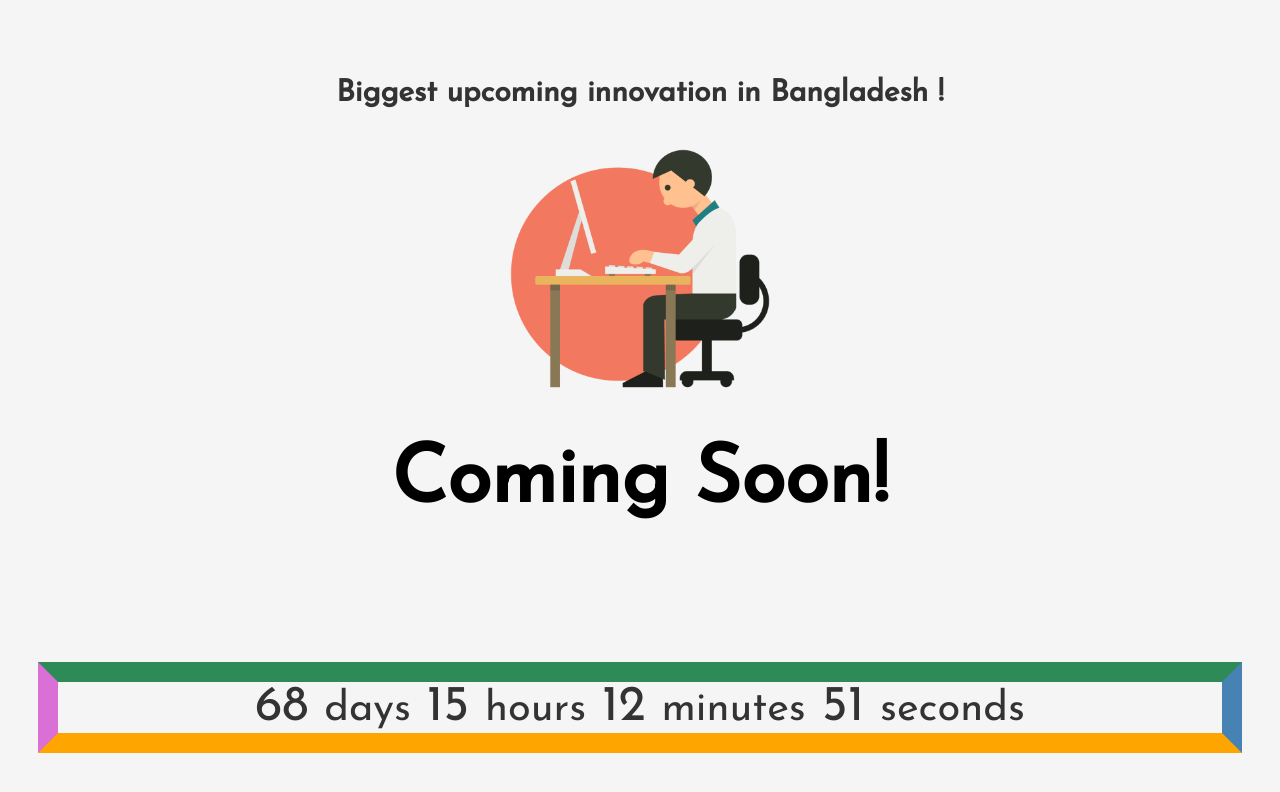
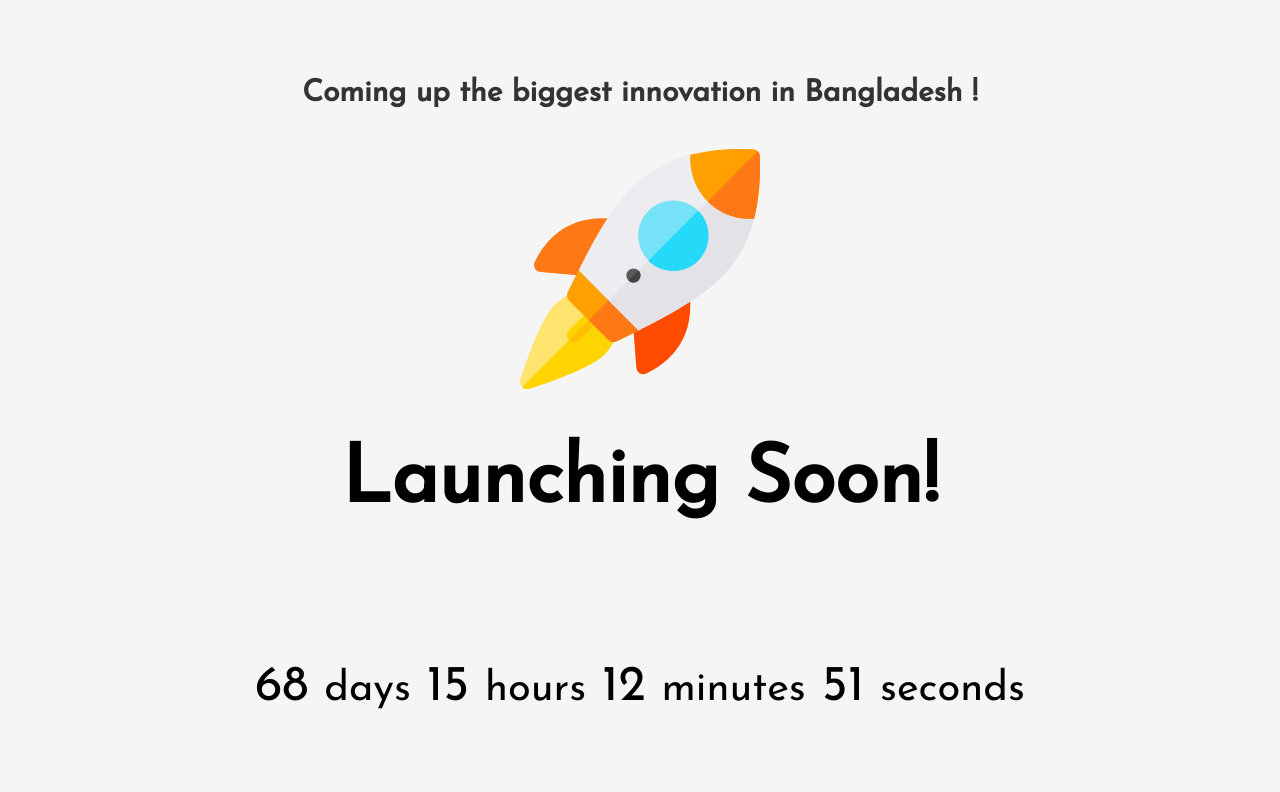
Before and after one commit to teambankrupt/astha-landing-page, a plain HTML site: page index.html in a window 1280 px wide. Drawn offline with Linux system fonts and the light colour scheme.

Commit message:
[Add] launching soon

```diff
--- a/index.html
+++ b/index.html
@@ -14,15 +14,15 @@
 <body>
     <header>
         <div class="logo-container">
-            <h4 class="logo">Biggest upcoming innovation in Bangladesh !</h4>
+            <h4 class="logo">Coming up the biggest innovation in Bangladesh !</h4>
         </div>
     </header>
 
     <div class="cover">
-        <img src="10.png" alt="Bingo !" />
+        <img src="launch.svg" alt="Bingo !" />
     </div>
 
-    <h1 class="hello">Coming Soon!</h1>
+    <h1 class="hello">Launching Soon!</h1>
 
     <br>
     <br>
--- a/style.css
+++ b/style.css
@@ -29,8 +29,8 @@ body {
 .time {
     text-align: center;
     font-size: 50px;
-    color:#333333;
-    border: 20px solid seagreen;
+    color: black;
+    border: 00px solid seagreen;
     border-left-color: orchid;
     border-right-color: steelblue;
     border-bottom-color: orange;
```
Also changed, not shown: launch.svg (added).
